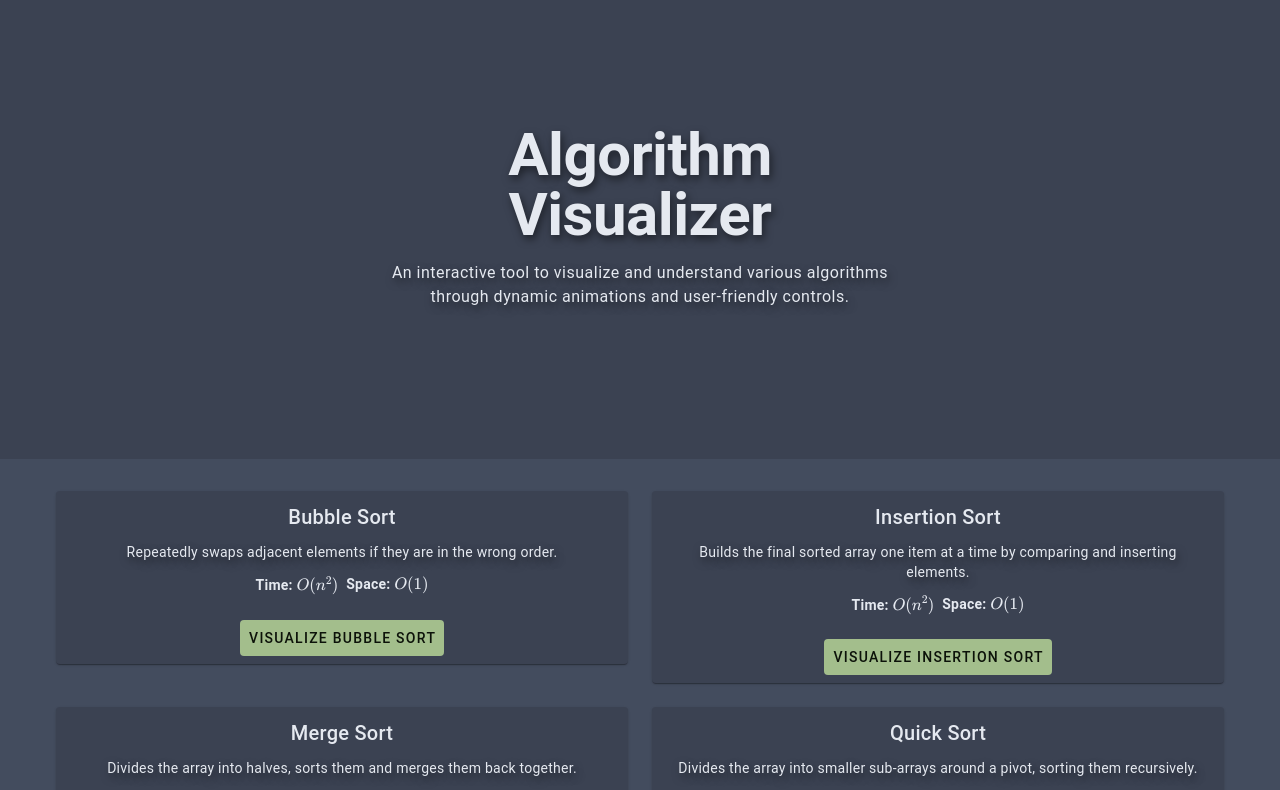
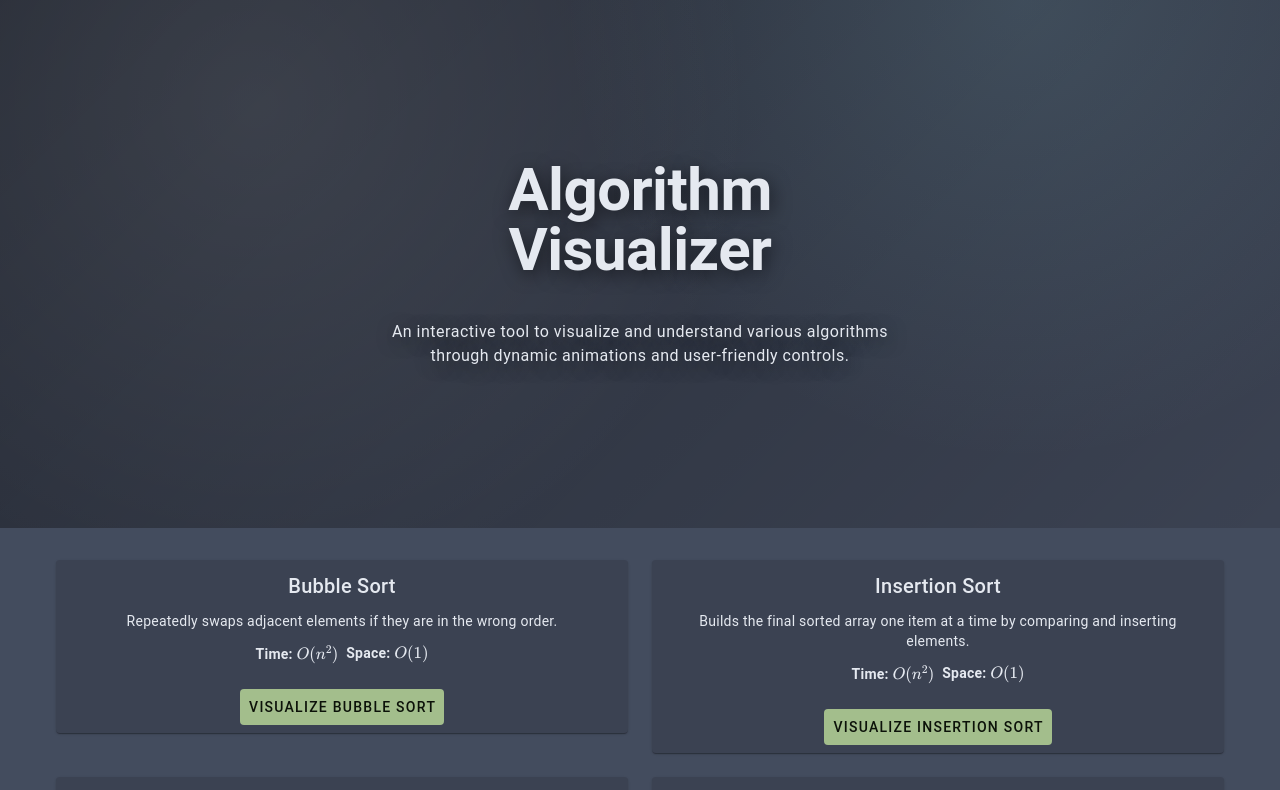
Before and after one commit to BaigHack3rss/algovis, a Vue app: page / in a window 1280 px wide. Shown: the top 790 px of the page. Built offline with nearby package versions, Linux system fonts and the light colour scheme.

Commit message:
feat: enhance hero section styling and layout in App.vue

```diff
--- a/src/App.vue
+++ b/src/App.vue
@@ -20,13 +20,13 @@ onMounted(() => {
 <template>
   <v-app>
     <v-main>
-      <v-container fluid class="bg-surface h-50">
-        <v-row justify="center" align="center" class="fill-height">
-          <v-col sm="12" md="8" lg="5" class="justify-center" wrap>
-            <h1 class="text-h3 text-center font-weight-bold text-lg-h2 my-4">
+      <v-container fluid class="bg-surface hero-section">
+        <v-row justify="center" align="center" class="fill-height hero-row">
+          <v-col sm="12" md="8" lg="5" class="hero-col d-flex flex-column align-center text-center">
+            <h1 class="text-h3 text-center font-weight-bold text-lg-h2 my-4 hero-title">
               Algorithm Visualizer
             </h1>
-            <p class="text-body-1 text-center my-4">
+            <p class="text-body-1 text-center my-4 hero-subtitle">
               An interactive tool to visualize and understand various algorithms through dynamic
               animations and user-friendly controls.
             </p>
@@ -73,9 +73,62 @@ onMounted(() => {
 </template>
 
 <style scoped>
-h1,
-p {
-  text-shadow: 2px 4px 8px rgba(0, 0, 0, 0.5);
+.hero-section {
+  position: relative;
+  min-height: 55vh;
+  overflow: hidden;
+  padding-block: 56px;
+}
+
+.hero-section::before {
+  font-size: 2.5rem;
+  line-height: 1.6;
+  letter-spacing: 0.8em;
+  position: absolute;
+  inset: 8% 10% auto;
+  color: rgba(255, 255, 255, 0.65);
+  opacity: 0.08;
+  transform: rotate(-8deg);
+  white-space: pre;
+  pointer-events: none;
+}
+
+.hero-section::after {
+  content: '';
+  position: absolute;
+  inset: 0;
+  background: radial-gradient(circle at 20% 20%, rgba(255, 255, 255, 0.08), transparent 45%),
+    radial-gradient(circle at 80% 0%, rgba(136, 192, 208, 0.15), transparent 40%),
+    linear-gradient(135deg, rgba(0, 0, 0, 0.35), rgba(0, 0, 0, 0));
+  pointer-events: none;
+}
+
+.hero-row,
+.hero-col {
+  position: relative;
+  z-index: 1;
+}
+
+.hero-row {
+  min-height: 55vh;
+  display: flex !important;
+  align-items: center;
+}
+
+.hero-col {
+  margin-inline: auto;
+  gap: 8px;
+}
+
+.hero-title,
+.hero-subtitle {
+  text-shadow: 2px 4px 18px rgba(0, 0, 0, 0.55);
+}
+
+.hero-subtitle {
+  max-width: 640px;
+  margin-left: auto;
+  margin-right: auto;
 }
 
 .algo-card-text {
```
